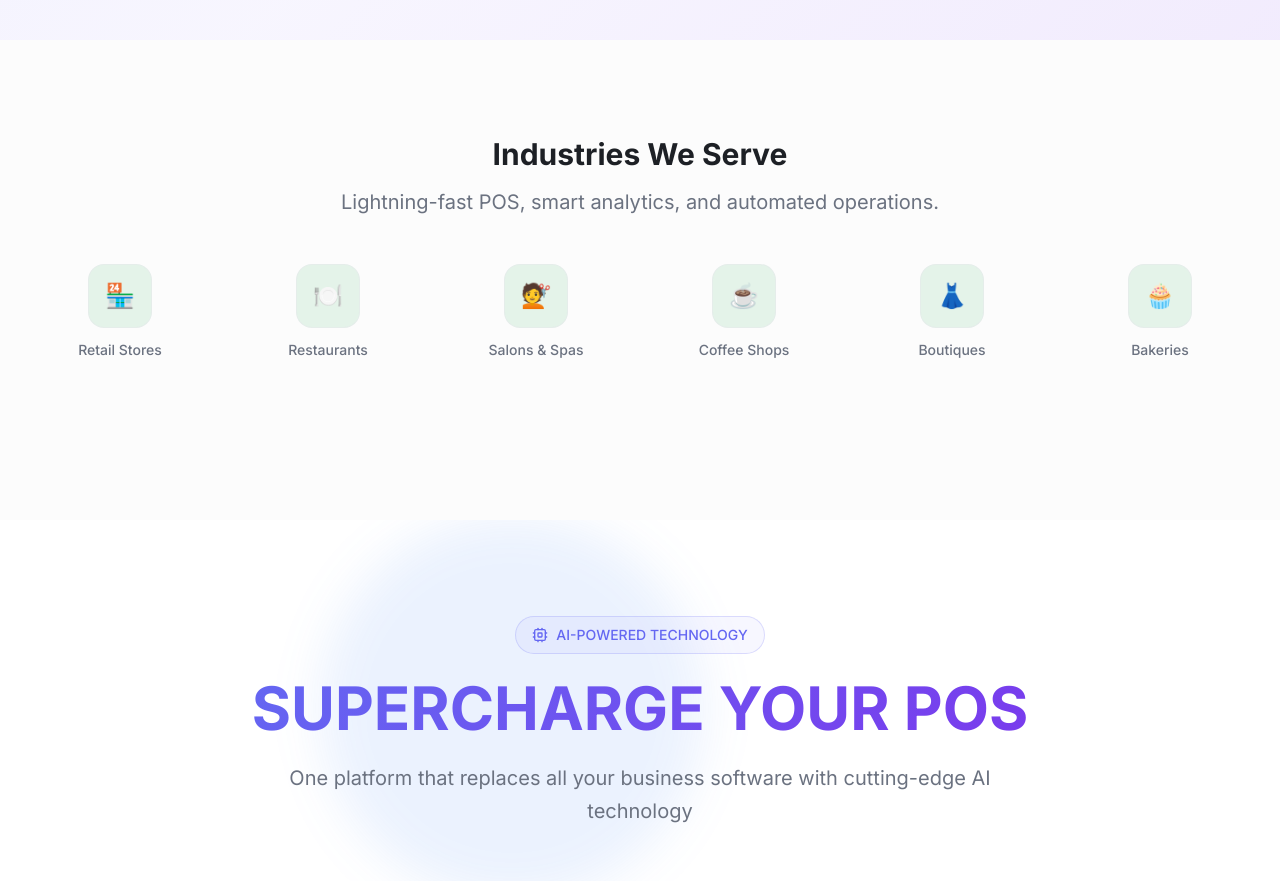
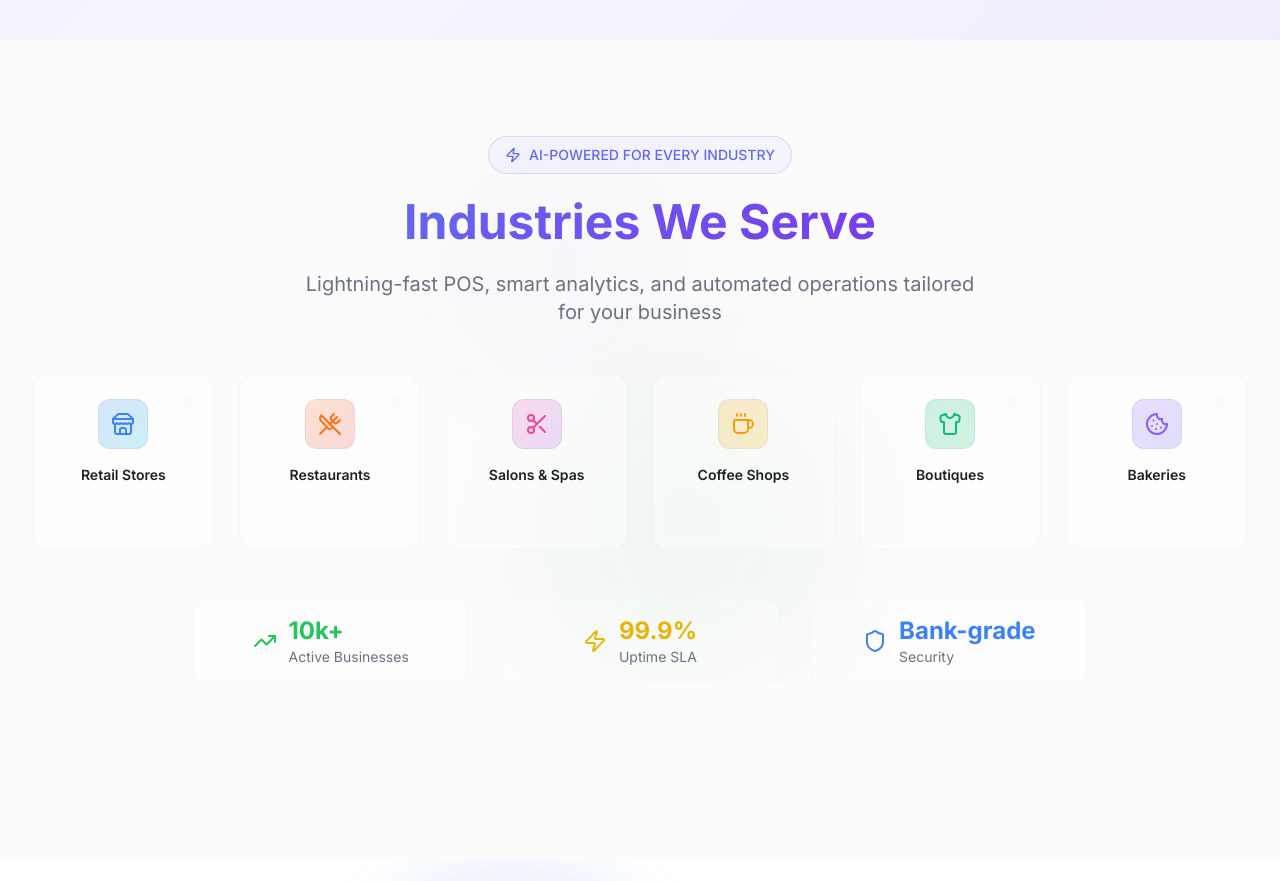
Before and after one commit to coreyman11/TimberWebsiteLanding, a React (Vite) app: page / in a window 1280 px wide. Shown: the part 760-1641 px from the top of the page. Built offline with nearby package versions, Linux system fonts and the light colour scheme.

Commit message:
Update Industries Section
Updated the "Industries We Serve" section to have a more modern and techy aesthetic, aligning with the overall design energy.

```diff
--- a/src/components/landing/SocialProofSection.tsx
+++ b/src/components/landing/SocialProofSection.tsx
@@ -1,4 +1,4 @@
-import { Star } from "lucide-react"
+import { Star, Store, UtensilsCrossed, Scissors, Coffee, ShirtIcon, Cookie, Zap, TrendingUp, Shield } from "lucide-react"
 
 const testimonials = [
   {
@@ -28,12 +28,48 @@ const testimonials = [
 ]
 
 const industries = [
-  { name: "Retail Stores", icon: "🏪" },
-  { name: "Restaurants", icon: "🍽️" },
-  { name: "Salons & Spas", icon: "💇" },
-  { name: "Coffee Shops", icon: "☕" },
-  { name: "Boutiques", icon: "👗" },
-  { name: "Bakeries", icon: "🧁" }
+  {
+    name: "Retail Stores",
+    icon: Store,
+    gradient: "from-blue-500/20 to-cyan-500/20",
+    stats: "98% faster checkout",
+    color: "text-blue-500"
+  },
+  {
+    name: "Restaurants",
+    icon: UtensilsCrossed,
+    gradient: "from-orange-500/20 to-red-500/20",
+    stats: "45% order accuracy boost",
+    color: "text-orange-500"
+  },
+  {
+    name: "Salons & Spas",
+    icon: Scissors,
+    gradient: "from-pink-500/20 to-purple-500/20",
+    stats: "67% booking efficiency",
+    color: "text-pink-500"
+  },
+  {
+    name: "Coffee Shops",
+    icon: Coffee,
+    gradient: "from-amber-500/20 to-yellow-500/20",
+    stats: "3s average transaction",
+    color: "text-amber-500"
+  },
+  {
+    name: "Boutiques",
+    icon: ShirtIcon,
+    gradient: "from-emerald-500/20 to-green-500/20",
+    stats: "89% inventory optimization",
+    color: "text-emerald-500"
+  },
+  {
+    name: "Bakeries",
+    icon: Cookie,
+    gradient: "from-violet-500/20 to-indigo-500/20",
+    stats: "24/7 automated operations",
+    color: "text-violet-500"
+  }
 ]
 
 export function SocialProofSection() {
@@ -41,24 +77,89 @@ export function SocialProofSection() {
     <section className="py-24 bg-muted/30">
       <div className="max-w-7xl mx-auto px-4 sm:px-6 lg:px-8">
         {/* Industries We Serve */}
-        <div className="text-center mb-16">
-          <h2 className="text-3xl font-bold mb-4">
-            Industries We Serve
-          </h2>
-          <p className="text-xl text-muted-foreground mb-12">
-            Lightning-fast POS, smart analytics, and automated operations.
-          </p>
+        <div className="relative text-center mb-20">
+          {/* Background Effects */}
+          <div className="absolute inset-0 overflow-hidden">
+            <div className="absolute top-0 left-1/3 w-64 h-64 bg-primary/5 rounded-full blur-3xl animate-pulse" />
+            <div className="absolute bottom-0 right-1/3 w-80 h-80 bg-accent/5 rounded-full blur-3xl animate-pulse" style={{ animationDelay: '1s' }} />
+          </div>
 
-          {/* Industry Icons */}
-          <div className="grid grid-cols-3 md:grid-cols-6 gap-8 items-center justify-items-center">
-            {industries.map((industry, index) => (
-              <div key={index} className="flex flex-col items-center">
-                <div className="w-16 h-16 bg-accent/10 rounded-2xl flex items-center justify-center mb-3 border border-border/50">
-                  <span className="text-2xl">{industry.icon}</span>
+          <div className="relative z-10">
+            {/* Tech Badge */}
+            <div className="inline-flex items-center gap-2 px-4 py-2 rounded-full border border-primary/20 bg-primary/5 mb-6">
+              <Zap className="w-4 h-4 text-primary" />
+              <span className="text-sm font-medium text-primary">AI-POWERED FOR EVERY INDUSTRY</span>
+            </div>
+
+            <h2 className="text-4xl lg:text-5xl font-bold mb-6">
+              <span className="text-gradient">Industries We Serve</span>
+            </h2>
+            <p className="text-xl text-muted-foreground mb-12 max-w-2xl mx-auto">
+              Lightning-fast POS, smart analytics, and automated operations tailored for your business
+            </p>
+
+            {/* Industry Grid */}
+            <div className="grid grid-cols-2 md:grid-cols-3 lg:grid-cols-6 gap-6 mb-12">
+              {industries.map((industry, index) => {
+                const IconComponent = industry.icon;
+                return (
+                  <div
+                    key={index}
+                    className="group relative p-6 rounded-2xl bg-card/40 backdrop-blur-sm border border-border/30 hover:border-primary/30 transition-all duration-500 hover:shadow-xl hover:shadow-primary/10 hover:-translate-y-2"
+                  >
+                    {/* Glow Effect */}
+                    <div className={`absolute inset-0 rounded-2xl bg-gradient-to-br ${industry.gradient} opacity-0 group-hover:opacity-100 transition-opacity duration-500`} />
+
+                    <div className="relative z-10 text-center">
+                      {/* Icon Container */}
+                      <div className={`inline-flex p-3 rounded-xl bg-gradient-to-br ${industry.gradient} border border-primary/10 mb-4 group-hover:scale-110 transition-transform duration-300`}>
+                        <IconComponent className={`w-6 h-6 ${industry.color}`} />
+                      </div>
+
+                      {/* Industry Name */}
+                      <h3 className="font-semibold text-sm mb-2 group-hover:text-primary transition-colors">
+                        {industry.name}
+                      </h3>
+
+                      {/* Performance Stats */}
+                      <div className="text-xs text-muted-foreground opacity-0 group-hover:opacity-100 transition-opacity duration-300">
+                        {industry.stats}
+                      </div>
+
+                      {/* Tech Indicator */}
+                      <div className="absolute -top-1 -right-1 w-3 h-3 bg-primary rounded-full opacity-0 group-hover:opacity-100 transition-all duration-300 animate-pulse" />
+                    </div>
+                  </div>
+                );
+              })}
+            </div>
+
+            {/* Performance Metrics */}
+            <div className="grid grid-cols-1 md:grid-cols-3 gap-8 max-w-4xl mx-auto">
+              <div className="flex items-center justify-center gap-3 p-4 rounded-xl bg-card/30 border border-border/20">
+                <TrendingUp className="w-6 h-6 text-green-500" />
+                <div className="text-left">
+                  <div className="text-2xl font-bold text-green-500">10k+</div>
+                  <div className="text-sm text-muted-foreground">Active Businesses</div>
                 </div>
-                <span className="text-sm font-medium text-muted-foreground text-center">{industry.name}</span>
               </div>
-            ))}
+
+              <div className="flex items-center justify-center gap-3 p-4 rounded-xl bg-card/30 border border-border/20">
+                <Zap className="w-6 h-6 text-yellow-500" />
+                <div className="text-left">
+                  <div className="text-2xl font-bold text-yellow-500">99.9%</div>
+                  <div className="text-sm text-muted-foreground">Uptime SLA</div>
+                </div>
+              </div>
+
+              <div className="flex items-center justify-center gap-3 p-4 rounded-xl bg-card/30 border border-border/20">
+                <Shield className="w-6 h-6 text-blue-500" />
+                <div className="text-left">
+                  <div className="text-2xl font-bold text-blue-500">Bank-grade</div>
+                  <div className="text-sm text-muted-foreground">Security</div>
+                </div>
+              </div>
+            </div>
           </div>
         </div>
 
```
